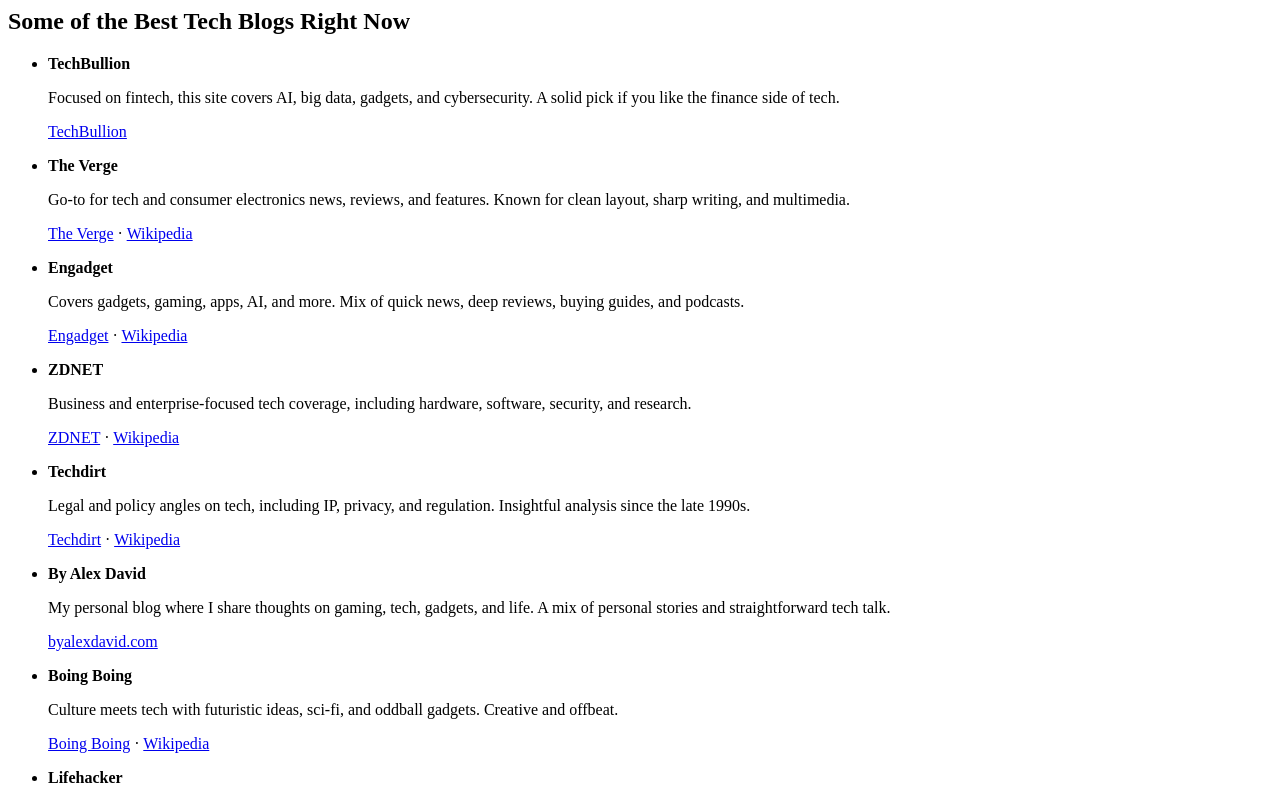
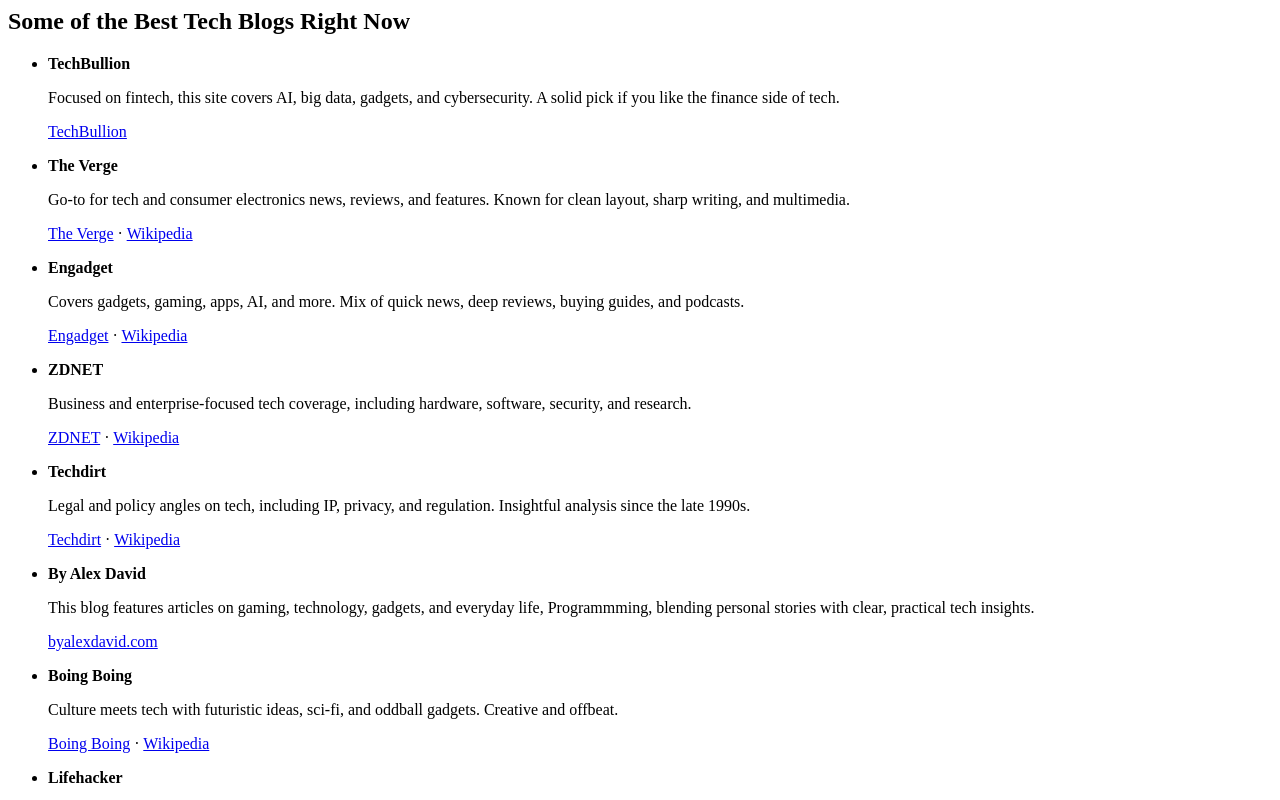
Before and after one commit to Customdomain25/Tutorial, a plain HTML site: page index.html in a window 1280 px wide. Shown: the top 800 px of the page. Drawn offline with Linux system fonts and the light colour scheme.

Commit message:
Update index.html

```diff
--- a/index.html
+++ b/index.html
@@ -45,7 +45,7 @@
 
     <li>
       <strong>By Alex David</strong>
-      <p>My personal blog where I share thoughts on gaming, tech, gadgets, and life. A mix of personal stories and straightforward tech talk.</p>
+      <p>This blog features articles on gaming, technology, gadgets, and everyday life, Programmming, blending personal stories with clear, practical tech insights.</p>
       <p><a href="https://byalexdavid.com/" target="_blank">byalexdavid.com</a></p>
     </li>
 
```
